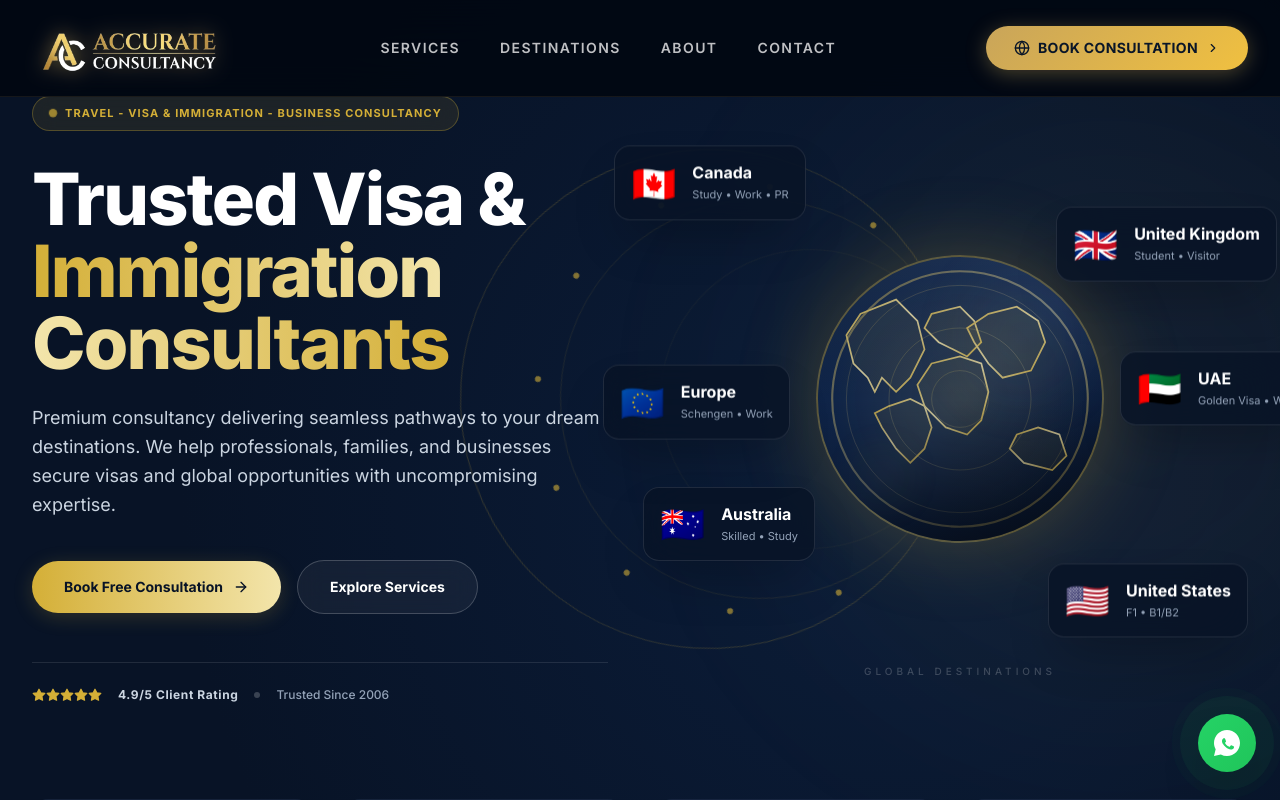
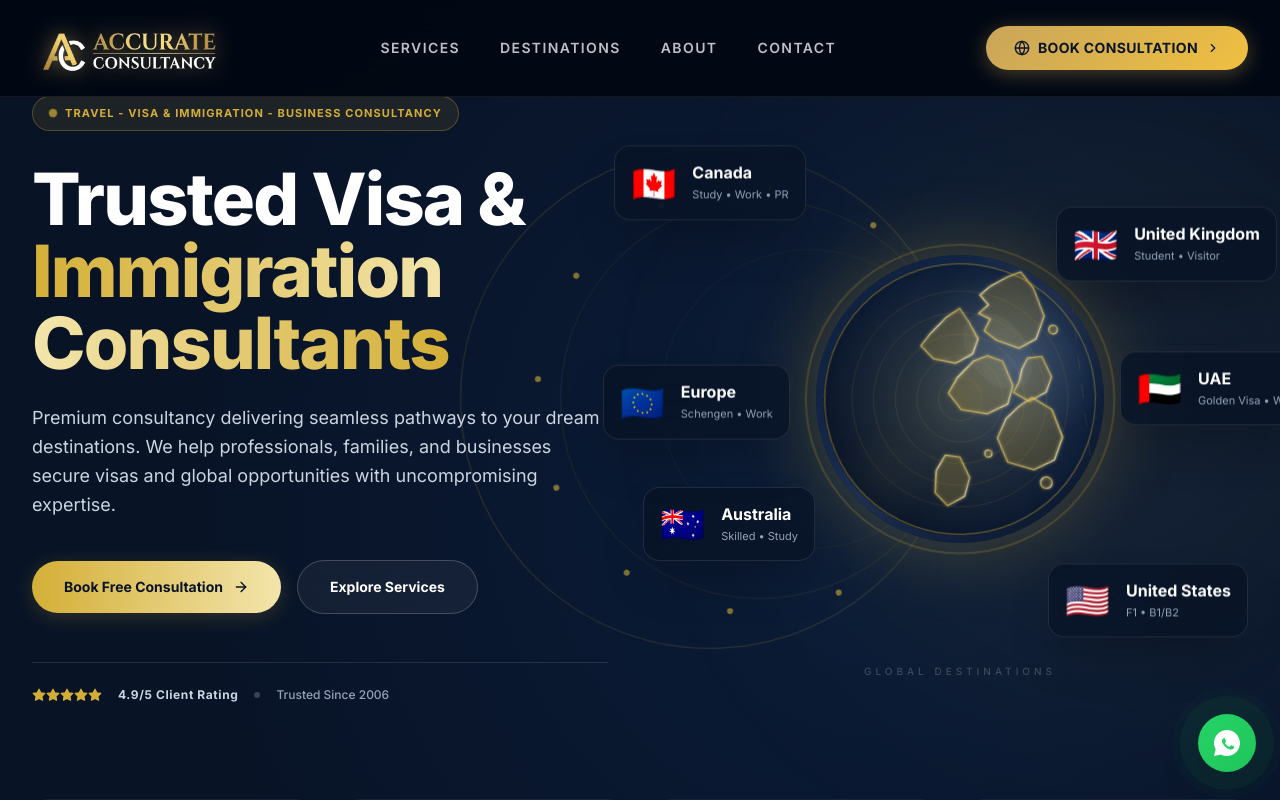
Before and after one commit to imran1001/Accurate-ConsultancyV3, a React (Vite) app: page / in a window 1280 px wide. Shown: the top 800 px of the page. Built offline with nearby package versions, Linux system fonts and the light colour scheme.

Commit message:
Refactor comments and enhance globe section clarity

```diff
--- a/src/components/Hero.jsx
+++ b/src/components/Hero.jsx
@@ -46,7 +46,7 @@ const Hero = () => {
 
       <div className="relative max-w-7xl mx-auto w-full px-6 lg:px-8 z-10 grid lg:grid-cols-12 gap-16 items-center">
 
-        {/* Left Typography Column */}
+        {/* Left Typography Column (unchanged) */}
         <div className="lg:col-span-6 flex flex-col justify-center z-20">
           <div className="inline-flex items-center space-x-2 w-max px-4 py-2 rounded-full border border-[#D4AF37]/30 bg-[#D4AF37]/10 backdrop-blur-md mb-8">
             <span className="w-2 h-2 rounded-full bg-[#D4AF37] animate-pulse" />
@@ -88,15 +88,15 @@ const Hero = () => {
           </div>
         </div>
 
-        {/* =========== RIGHT SIDE (Globe with gold-line outline) =========== */}
+        {/* =========== UPGRADED GLOBE SECTION =========== */}
         <div className="lg:col-span-6 flex flex-col items-center justify-center relative min-h-[540px] mt-12 lg:mt-0">
 
-          {/* Rotating decorative rings (gold outlines) */}
+          {/* Rotating decorative gold rings */}
           <div className="absolute w-[500px] h-[500px] rounded-full border border-[#D4AF37]/20 pointer-events-none animate-spin-slow" style={{ animationDuration: '35s' }} />
           <div className="absolute w-[400px] h-[400px] rounded-full border border-[#D4AF37]/10 pointer-events-none animate-spin-slow" style={{ animationDuration: '25s', animationDirection: 'reverse' }} />
           <div className="absolute w-[300px] h-[300px] rounded-full border border-[#D4AF37]/5 pointer-events-none animate-spin-slow" style={{ animationDuration: '18s' }} />
 
-          {/* Orbiting particles (gold dots) */}
+          {/* Orbiting gold particles */}
           <div className="absolute w-[420px] h-[420px] pointer-events-none animate-spin-slow" style={{ animationDuration: '20s' }}>
             {[...Array(12)].map((_, i) => {
               const angle = (i / 12) * 360;
@@ -115,59 +115,88 @@ const Hero = () => {
             })}
           </div>
 
-          {/* Central Globe with gold line outlines */}
-          <div className="relative w-72 h-72 rounded-full bg-gradient-to-br from-[#0B1D3A] via-[#122A54] to-[#081326] shadow-[0_0_80px_rgba(212,175,55,0.25)] border-2 border-[#D4AF37]/40 flex items-center justify-center overflow-hidden group">
+          {/* ===== IMPRESSIVE GLOBE ===== */}
+          <div className="relative w-72 h-72 rounded-full shadow-[0_0_80px_rgba(212,175,55,0.3)] flex items-center justify-center group">
 
-            {/* Custom SVG World Map with gold strokes */}
-            <svg viewBox="0 0 200 200" className="w-full h-full opacity-80 group-hover:opacity-100 transition-opacity duration-700">
+            {/* Outer gold glow ring */}
+            <div className="absolute -inset-1 rounded-full border-2 border-[#D4AF37]/30 animate-pulse" />
+
+            {/* The rotating globe sphere with gradient and detailed map */}
+            <div className="relative w-full h-full rounded-full overflow-hidden bg-gradient-to-br from-[#0B1D3A] via-[#1A2D50] to-[#081326]">
+
+              {/* Animated rotation wrapper */}
+              <div className="absolute inset-0 animate-spin-globe" style={{ animationDuration: '30s' }}>
+                <svg viewBox="0 0 400 400" className="w-full h-full">
                   <defs>
-                <linearGradient id="goldGrad" x1="0%" y1="0%" x2="100%" y2="100%">
-                  <stop offset="0%" stopColor="#D4AF37" />
-                  <stop offset="50%" stopColor="#F3E5AB" />
-                  <stop offset="100%" stopColor="#D4AF37" />
+                    <radialGradient id="globeBase" cx="40%" cy="30%" r="70%">
+                      <stop offset="0%" stopColor="#2A4A7F" stopOpacity="0.9" />
+                      <stop offset="50%" stopColor="#0B1D3A" stopOpacity="0.8" />
+                      <stop offset="100%" stopColor="#081326" stopOpacity="0.9" />
+                    </radialGradient>
+                    <linearGradient id="goldContinent" x1="0%" y1="0%" x2="100%" y2="100%">
+                      <stop offset="0%" stopColor="#D4AF37" stopOpacity="0.6" />
+                      <stop offset="50%" stopColor="#F3E5AB" stopOpacity="0.8" />
+                      <stop offset="100%" stopColor="#D4AF37" stopOpacity="0.6" />
                     </linearGradient>
-                <radialGradient id="globeGlow2" cx="50%" cy="50%" r="50%">
-                  <stop offset="0%" stopColor="#D4AF37" stopOpacity="0.15" />
+                    <radialGradient id="glowGlobe" cx="50%" cy="50%" r="50%">
+                      <stop offset="0%" stopColor="#D4AF37" stopOpacity="0.2" />
                       <stop offset="100%" stopColor="#D4AF37" stopOpacity="0" />
                     </radialGradient>
+                    <filter id="goldGlow">
+                      <feGaussianBlur stdDeviation="2" result="blur" />
+                      <feMerge>
+                        <feMergeNode in="blur" />
+                        <feMergeNode in="SourceGraphic" />
+                      </feMerge>
+                    </filter>
                   </defs>
 
-              {/* Background glow */}
-              <circle cx="100" cy="100" r="95" fill="url(#globeGlow2)" />
+                  {/* Sphere background */}
+                  <circle cx="200" cy="200" r="190" fill="url(#globeBase)" />
+                  <circle cx="200" cy="200" r="190" fill="url(#glowGlobe)" />
 
-              {/* Latitude / Longitude lines (gold) */}
-              <circle cx="100" cy="100" r="80" fill="none" stroke="url(#goldGrad)" strokeWidth="0.5" opacity="0.3" />
-              <circle cx="100" cy="100" r="50" fill="none" stroke="url(#goldGrad)" strokeWidth="0.5" opacity="0.3" />
-              <circle cx="100" cy="100" r="20" fill="none" stroke="url(#goldGrad)" strokeWidth="0.5" opacity="0.3" />
-              <line x1="20" y1="100" x2="180" y2="100" stroke="url(#goldGrad)" strokeWidth="0.5" opacity="0.3" />
-              <line x1="100" y1="20" x2="100" y2="180" stroke="url(#goldGrad)" strokeWidth="0.5" opacity="0.3" />
-
-              {/* Simplified continents with gold outlines and subtle fill */}
-              <g fill="rgba(212,175,55,0.08)" stroke="url(#goldGrad)" strokeWidth="1.2">
-                {/* North America */}
-                <path d="M 30,40 L 55,30 L 70,45 L 75,65 L 65,85 L 55,95 L 45,85 L 40,95 L 35,85 L 25,75 L 20,55 Z" />
-                {/* South America */}
-                <path d="M 50,105 L 65,100 L 75,105 L 80,120 L 75,135 L 65,145 L 55,135 L 45,120 L 40,110 Z" />
-                {/* Europe */}
-                <path d="M 80,40 L 100,35 L 110,45 L 115,60 L 105,70 L 95,65 L 85,60 L 75,50 Z" />
-                {/* Africa */}
-                <path d="M 80,75 L 100,70 L 115,75 L 120,95 L 115,115 L 105,125 L 90,120 L 75,105 L 70,90 Z" />
-                {/* Asia */}
-                <path d="M 120,40 L 140,35 L 155,45 L 160,60 L 150,80 L 130,85 L 120,75 L 110,60 L 105,50 Z" />
-                {/* Australia */}
-                <path d="M 140,125 L 155,120 L 170,125 L 175,140 L 165,150 L 145,145 L 135,135 Z" />
+                  {/* Latitude/Longitude grid (gold) */}
+                  <g stroke="#D4AF37" strokeWidth="0.7" fill="none" opacity="0.25">
+                    {[40, 80, 120, 160, 200, 240, 280, 320].map(lon => (
+                      <path key={lon} d={`M ${lon},30 A 160,160 0 0,1 ${lon+20},30`} />
+                    ))}
+                    {[30, 60, 90, 120, 150].map(lat => (
+                      <circle key={lat} cx="200" cy="200" r={lat} />
+                    ))}
                   </g>
 
-              {/* Gold ring around the globe */}
-              <circle cx="100" cy="100" r="90" fill="none" stroke="url(#goldGrad)" strokeWidth="1.5" opacity="0.5" />
+                  {/* Detailed continents with gold outlines and soft fill */}
+                  <g fill="rgba(212,175,55,0.12)" stroke="url(#goldContinent)" strokeWidth="1.8" filter="url(#goldGlow)">
+                    {/* North America - more detailed */}
+                    <path d="M 60,80 L 100,70 L 130,85 L 140,110 L 125,140 L 110,155 L 95,145 L 85,160 L 75,145 L 60,155 L 50,140 L 40,115 L 35,95 Z" />
+                    {/* South America */}
+                    <path d="M 95,175 L 120,165 L 140,175 L 150,200 L 140,230 L 120,245 L 105,230 L 85,205 L 75,185 Z" />
+                    {/* Europe */}
+                    <path d="M 155,80 L 185,70 L 205,80 L 215,105 L 200,125 L 185,115 L 170,110 L 155,100 Z" />
+                    {/* Africa */}
+                    <path d="M 155,135 L 190,125 L 215,135 L 225,165 L 215,200 L 190,215 L 170,200 L 150,175 L 145,155 Z" />
+                    {/* Asia */}
+                    <path d="M 230,75 L 270,65 L 300,80 L 310,110 L 295,145 L 260,155 L 235,140 L 220,120 L 210,100 Z" />
+                    {/* Australia */}
+                    <path d="M 280,210 L 310,200 L 335,210 L 345,235 L 325,250 L 295,245 L 275,230 Z" />
+                    {/* Additional islands (Japan, UK, etc.) - small */}
+                    <circle cx="330" cy="95" r="8" />
+                    <circle cx="120" cy="60" r="6" />
+                    <circle cx="280" cy="170" r="5" />
+                  </g>
+
+                  {/* Gold ring outline on the globe edge */}
+                  <circle cx="200" cy="200" r="188" fill="none" stroke="#D4AF37" strokeWidth="2" opacity="0.4" />
+
+                  {/* Shine effect (top-left highlight) */}
+                  <ellipse cx="140" cy="140" rx="60" ry="40" fill="rgba(255,255,255,0.04)" transform="rotate(-30, 140, 140)" />
                 </svg>
+              </div>
 
-            {/* Gradient overlay for 3D effect */}
-            <div className="absolute inset-0 bg-gradient-to-t from-black/50 via-transparent to-white/5 pointer-events-none" />
-
-            {/* Pulsing golden spots */}
+              {/* Pulsing golden spots (depth) */}
               <div className="absolute w-20 h-20 rounded-full bg-[#D4AF37]/20 blur-2xl top-10 right-10 animate-pulse" />
               <div className="absolute w-12 h-12 rounded-full bg-[#D4AF37]/10 blur-xl bottom-10 left-10 animate-pulse" style={{ animationDelay: '1.5s' }} />
+            </div>
           </div>
 
           {/* Floating Destination Cards */}
@@ -194,11 +223,11 @@ const Hero = () => {
             Global Destinations
           </div>
         </div>
-        {/* =========== END RIGHT SIDE =========== */}
+        {/* =========== END UPGRADED GLOBE =========== */}
 
       </div>
 
-      {/* Institutional Statistics Bar */}
+      {/* Institutional Statistics Bar (unchanged) */}
       <div className="relative max-w-7xl mx-auto w-full px-6 lg:px-8 z-20 mt-16 lg:mt-24">
         <div className="grid grid-cols-2 md:grid-cols-4 gap-4 lg:gap-8">
           {[
@@ -233,6 +262,13 @@ const Hero = () => {
         @keyframes spinSlow {
           from { transform: rotate(0deg); }
           to { transform: rotate(360deg); }
+        }
+        @keyframes spin-globe {
+          from { transform: rotate(0deg); }
+          to { transform: rotate(360deg); }
+        }
+        .animate-spin-globe {
+          animation: spin-globe 30s linear infinite;
         }
         /* Position utilities for floating cards */
         .top-5 { top: 5%; }
```
Lines whose indentation alone changed are shown as unchanged.
